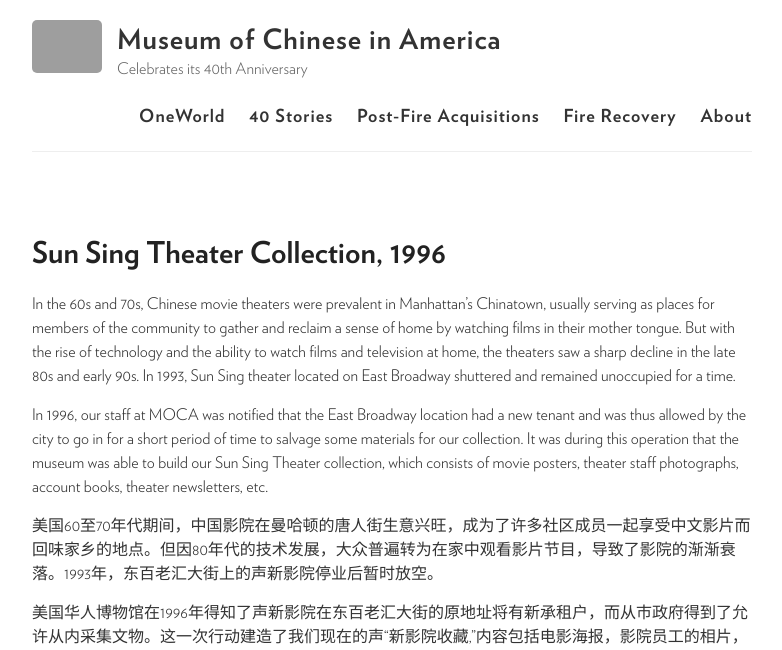
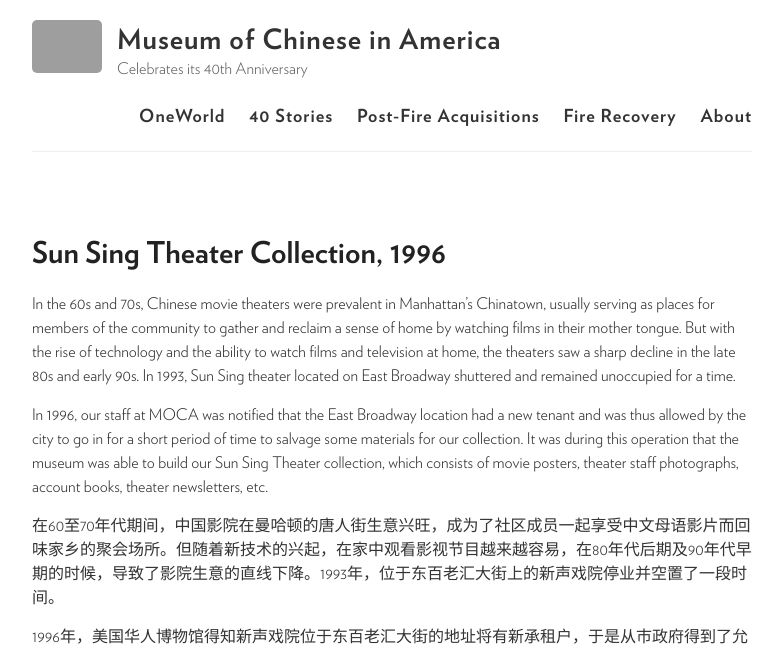
Before and after one commit to moca40/moca40.github.io, a Jekyll site: the page built from _stories/1996-01-01-sun-sing.md, in a window 1280 px wide. Shown: the top 650 px of the page, without its empty margins (248-1030 px from the left). Built offline with Jekyll 4.4.1, drawn with Linux system fonts in a browser that asks for light colours; some of the changed text lies outside the part shown; grey boxes are pictures that could not be loaded.

Commit message:
Update 1996-01-01-sun-sing.md

```diff
--- a/_stories/1996-01-01-sun-sing.md
+++ b/_stories/1996-01-01-sun-sing.md
@@ -74,8 +74,8 @@
 
 In 1996, our staff at MOCA was notified that the East Broadway location had a new tenant and was thus allowed by the city to go in for a short period of time to salvage some materials for our collection.  It was during this operation that the museum was able to build our Sun Sing Theater collection, which consists of movie posters, theater staff photographs, account books, theater newsletters, etc.
 
-美国60至70年代期间，中国影院在曼哈顿的唐人街生意兴旺，成为了许多社区成员一起享受中文影片而回味家乡的地点。但因80年代的技术发展，大众普遍转为在家中观看影片节目，导致了影院的渐渐衰落。1993年，东百老汇大街上的声新影院停业后暂时放空。
+在60至70年代期间，中国影院在曼哈顿的唐人街生意兴旺，成为了社区成员一起享受中文母语影片而回味家乡的聚会场所。但随着新技术的兴起，在家中观看影视节目越来越容易，在80年代后期及90年代早期的时候，导致了影院生意的直线下降。1993年，位于东百老汇大街上的新声戏院停业并空置了一段时间。
 
-美国华人博物馆在1996年得知了声新影院在东百老汇大街的原地址将有新承租户，而从市政府得到了允许从内采集文物。这一次行动建造了我们现在的声“新影院收藏,”内容包括电影海报，影院员工的相片，账本，影院通讯，等等文物。
+1996年，美国华人博物馆得知新声戏院位于东百老汇大街的地址将有新承租户，于是从市政府得到了允许在短时间内进入戏院收集文物。正是在这一行动中，博物馆才得以建立“新声戏院馆藏”，其中包括电影海报、剧院工作人员照片、账簿、剧院新闻通讯等。。
 
 {% include slideshow.html %}
```
